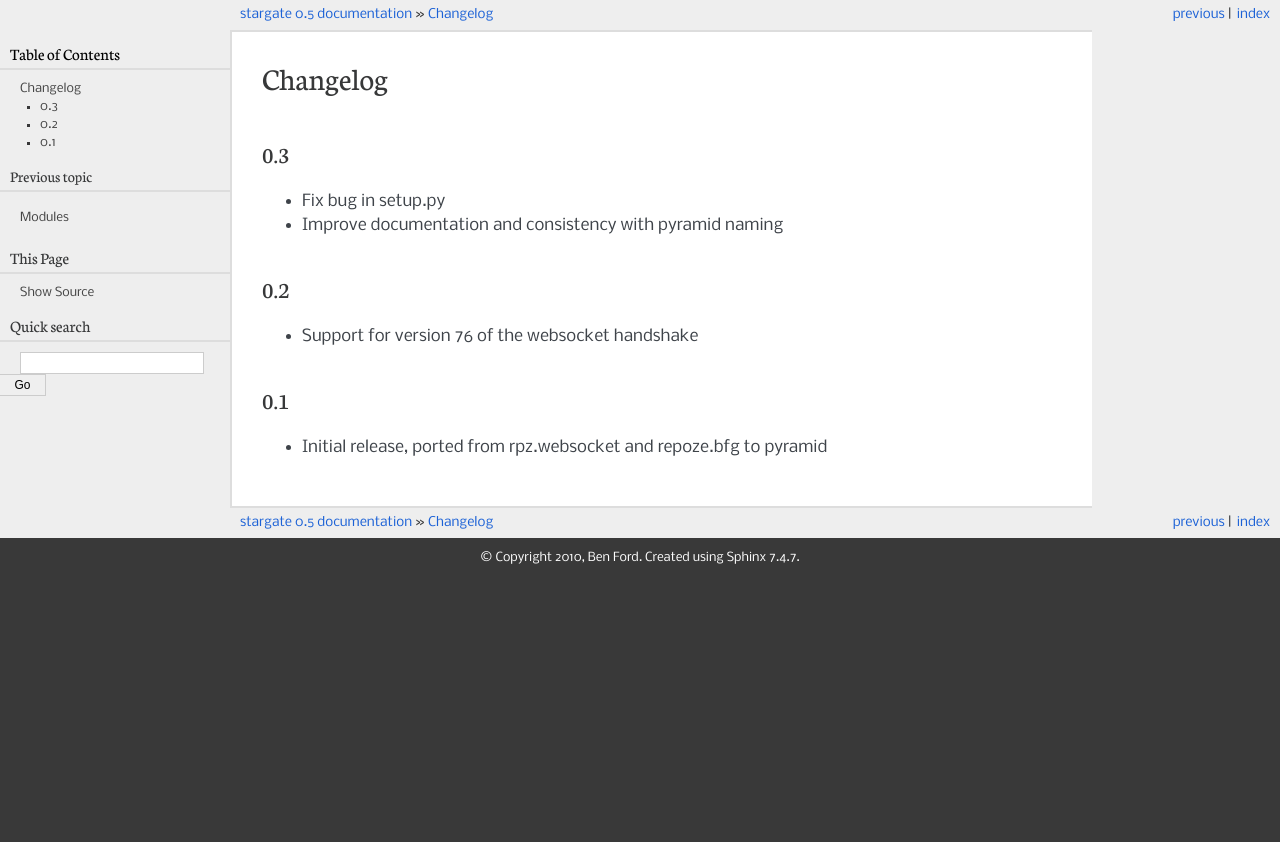
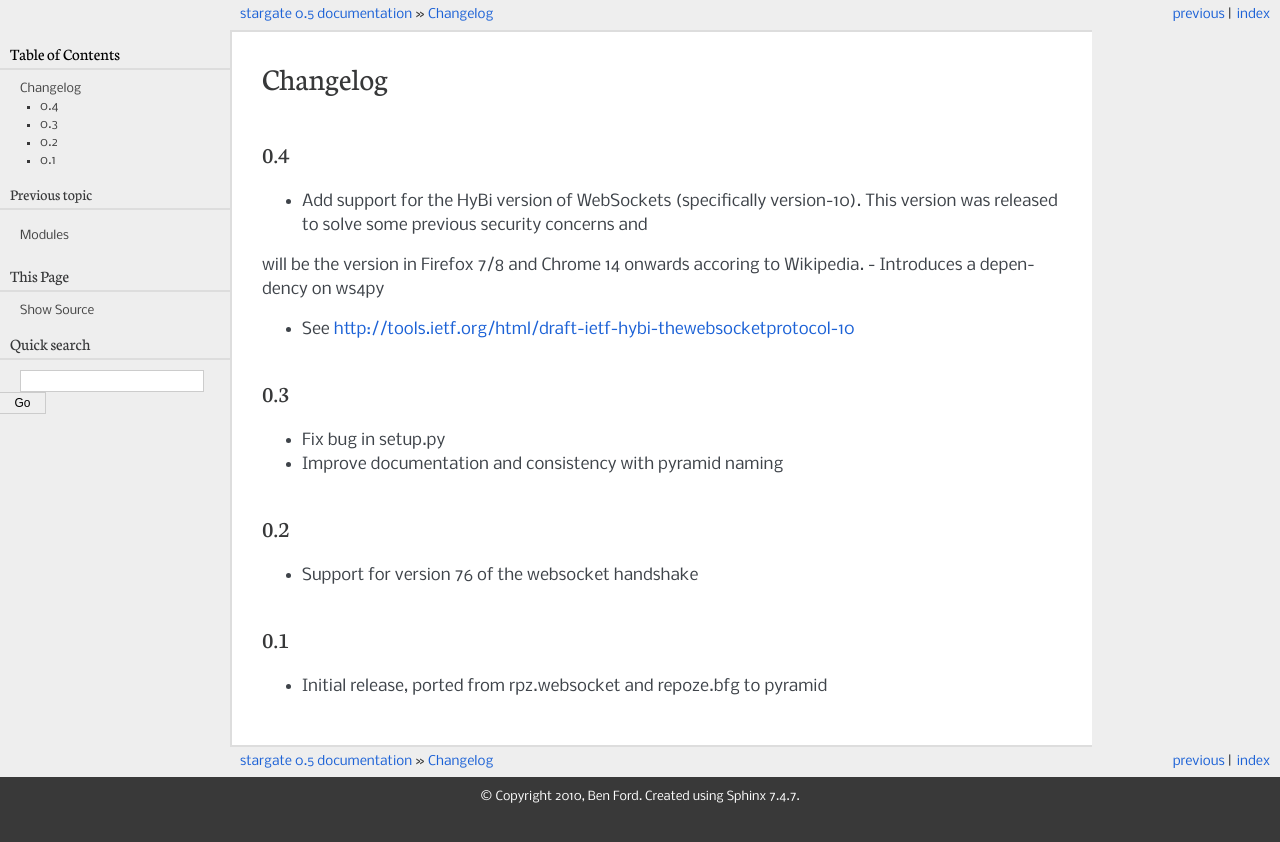
Before and after one commit to commandodev/stargate, a Sphinx documentation site: the page built from docs/HISTORY.rst, in a window 1280 px wide. Shown: the top 842 px of the page. Built offline with Sphinx 7.4.7, drawn with Linux system fonts in a browser that asks for light colours; some of the changed lines change nothing that is shown.

Commit message:
Update HISTORY and docs

```diff
--- a/docs/HISTORY.rst
+++ b/docs/HISTORY.rst
@@ -1,5 +1,14 @@
 Changelog
 =========
+
+0.4
+---
+
+- Add support for the HyBi version of WebSockets (specifically version-10). This version was released to solve some previous security concerns and
+will be the version in Firefox 7/8 and Chrome 14 onwards accoring to Wikipedia.
+- Introduces a dependency on ws4py
+
+- See http://tools.ietf.org/html/draft-ietf-hybi-thewebsocketprotocol-10
 
 0.3
 ---
--- a/docs/websockets.rst
+++ b/docs/websockets.rst
@@ -44,6 +44,42 @@
  * Keep hold of the persistent connection
  * Receive messages from the client
  * Route messages to the client
+
+The following refers to the hybi version 10 websocket spec [hybi10]_
+
+Handshake
+---------
+
+From the browser::
+
+    GET /ws HTTP/1.1
+    Host: pmx
+    Upgrade: websocket
+    Connection: Upgrade
+    Sec-WebSocket-Version: 6
+    Sec-WebSocket-Origin: http://pmx
+    Sec-WebSocket-Extensions: deflate-stream
+    Sec-WebSocket-Key: x3JJHMbDL1EzLkh9GBhXDw==
+
+The server sends back::
+
+    HTTP/1.1 101 Switching Protocols
+    Upgrade: websocket
+    Connection: Upgrade
+    Sec-WebSocket-Accept: HSmrc0sMlYUkAGmm5OPpG2HaGWk=
+
+.. note:: There are also mechanisms for sub-protocols and extension. These haven't been implemented yet
+
+See the [WebSockets] Wikipedia page for more details.
+
+The part of the protocol that deals with framing is much more extensive than the older versions. Framing is handled by
+the ws4py library.
+
+Older Versions
+==============
+
+.. note:: The following is included for historical reasons only - as I understand it these have been disabled by default
+    for security reasons in most browsers.
 
 Handshake
 ---------
@@ -110,8 +146,7 @@
 around a socket that sends text messages packed in the ``\x00`` and ``\xFF`` bytes.
 
 
-
-
 .. [WebSockets] http://en.wikipedia.org/wiki/Web_Sockets
+.. [hybi10]_ http://tools.ietf.org/html/draft-ietf-hybi-thewebsocketprotocol-10
+.. [ws76] http://tools.ietf.org/html/draft-hixie-thewebsocketprotocol-76
 .. [ws75] http://tools.ietf.org/html/draft-hixie-thewebsocketprotocol-75
-.. [ws76] http://tools.ietf.org/html/draft-hixie-thewebsocketprotocol-76
```
